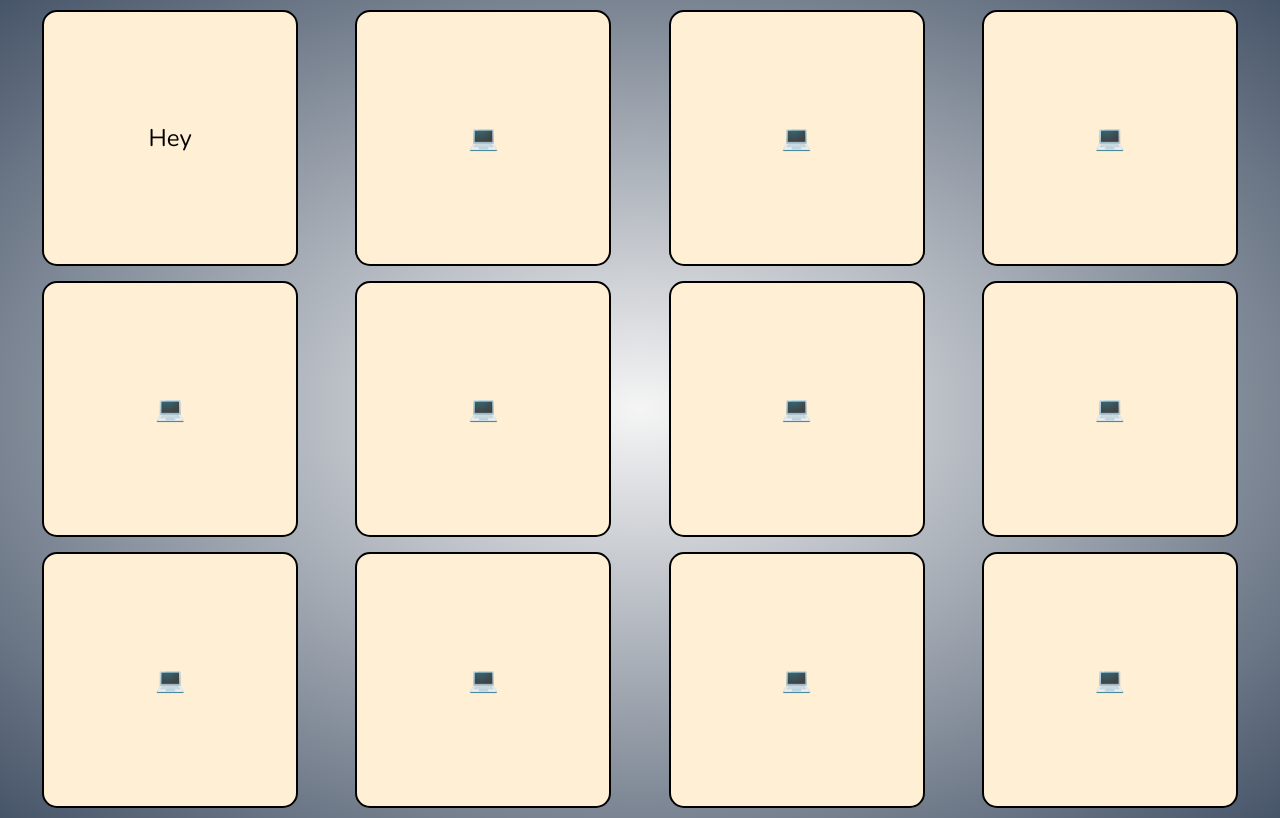
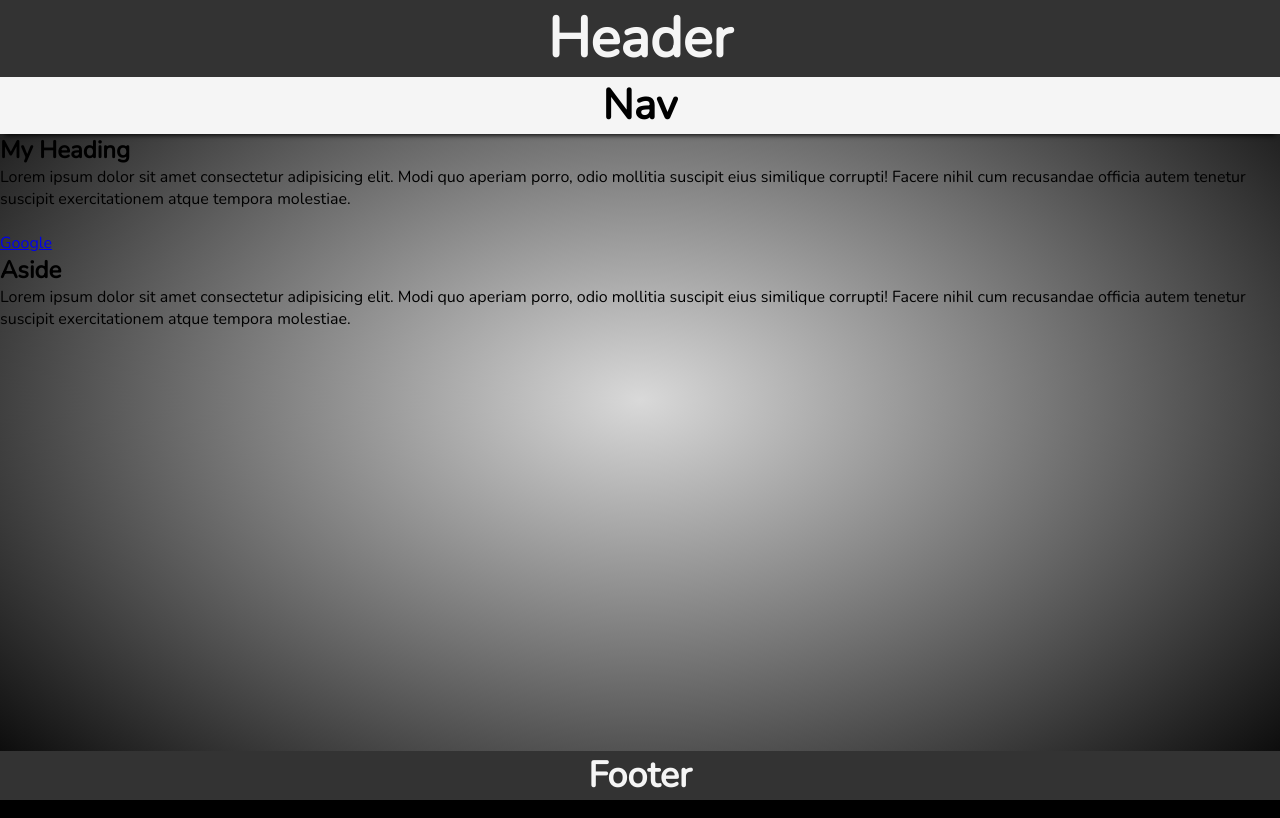
Before and after one commit to wilczkowo/tmp, a plain HTML site: page index.html in a window 1280 px wide. Drawn offline with nearby package versions, Linux system fonts and the light colour scheme.

Commit message:
praktyka z lekcji 21

```diff
--- a/index.html
+++ b/index.html
@@ -12,22 +12,44 @@
 </head>
 
 <body>
+  <header>
+    <h1>Header</h1>
+    <nav>
+      <h2>Nav</h2>
+    </nav>
+  </header>
+
   <main>
-        <div class="square">
-            <p>Hey</p>
-        </div>
-        <div class="square">💻</div>
-        <div class="square">💻</div>
-        <div class="square">💻</div>
-        <div class="square">💻</div>
-        <div class="square">💻</div>
-        <div class="square">💻</div>
-        <div class="square square--highlight">💻</div>
-        <div class="square">💻</div>
-        <div class="square">💻</div>
-        <div class="square">💻</div>
-        <div class="square">💻</div>
+    <section>
+      <h2>My Heading</h2>
+      <p class="content">Lorem ipsum dolor sit amet consectetur adipisicing elit. Modi quo aperiam porro, odio
+        mollitia suscipit eius
+        similique corrupti! Facere nihil cum recusandae officia autem tenetur suscipit exercitationem atque
+        tempora
+        molestiae.
+      </p>
+      <br>
+      <a href="https://www.google.com/">Google</a>
+    </section>
+    <aside>
+      <h2>Aside</h2>
+      <p class="content">
+        <span class="tooltip" data-tooltip="This is Latin">Lorem</span> ipsum dolor sit amet consectetur
+        adipisicing elit. Modi quo aperiam porro, odio
+        mollitia suscipit eius
+        similique corrupti! Facere nihil cum recusandae officia autem tenetur suscipit exercitationem atque
+        tempora
+        molestiae.
+      </p>
+    </aside>
+
   </main>
+
+  <footer>
+    <h2>Footer</h2>
+  </footer>
 </body>
 
 </html>
+
+</html>
--- a/style.css
+++ b/style.css
@@ -8,16 +8,18 @@
 }
 
 /* CONSTANTS */
-
 :root {
   /* FONT */
   --FF: "Nunito", sans-serif;
-  --FS: 1.5rem;
+  --FS: clamp(1.75rem, 3vh, 2.25rem);
   --FS-XL: 3rem;
+  --FS-HEADER: 1.75rem;
+  --FS-NAV: 1.5rem;
+  --FS-FOOTER: 1.5rem;
 
   /* COLOR */
   --BGCOLOR: #475569;
-  --ALT-BGCOLOR: #1E293B;
+  --ALT-BGCOLOR: #1e293b;
   --RADIAL-COLOR: whitesmoke;
   --LIGHT-COLOR: whitesmoke;
   --DARK-COLOR: #000;
@@ -27,57 +29,59 @@
   --SQUARE-SIZE: max(150px, 20vw);
 
   /* GENERAL */
-  --PADDING: 0.5rem;
+  --PADDING: 0.5em;
   --SHADOWS: 0 6px 5px -5px var(--DARK-COLOR);
   --BORDERS: 2px solid var(--DARK-COLOR);
 }
 
+@media (prefers-color-scheme: light) {
+  :root {
+    --BGCOLOR: #000;
+    --ALT-BGCOLOR: #333;
+    --RADIAL-COLOR: rgb(217, 217, 217);
+    --SQUARE-BGCOLOR: rgb(202, 174, 202);
+  }
+}
 
 body {
-  font: 1.5rem "Nunito", sans-serif;
-  min-height: 100vh;
+  font-family: var(--FF);
   background-color: var(--BGCOLOR);
   background-image: radial-gradient(var(--RADIAL-COLOR), var(--BGCOLOR));
+  min-height: 100vh;
   display: flex;
+  flex-direction: column;
 }
-
 
 main {
   flex-grow: 1;
-  display: flex;
-  justify-content: space-evenly;
-  align-items: center;
-  flex-flow: row wrap;
-  gap:min(4vw, 15px);
-  padding: 10px 0;
 }
 
-
-.square{
-  background-color: var(--SQUARE-BGCOLOR);
-  width: var(--SQUARE-SIZE);
-  height: var(--SQUARE-SIZE);
-  border: var(--BORDERS);
-  border-radius: 15px;
-  display: grid;
-  justify-content: center;
-  align-items: center;
+header,
+footer {
+  background-color: var(--ALT-BGCOLOR);
+  color: var(--LIGHT-COLOR);
 }
 
-.square--highlight {
+nav,
+footer,
+header {
+  display: grid;
+  grid-template-columns: 100%;
+  place-content: center;
+  text-align: center;
 }
 
-.square:hover{
-  /* border: red solid 2px; */
-  font-size: var(--FS-XL);
+header {
+  font-size: var(--FS-HEADER);
+}
+
+nav {
+  background-color: var(--LIGHT-COLOR);
+  color: #000;
+  /* border-bottom: var(--BORDERS); */
   box-shadow: var(--SHADOWS);
 }
 
-@media (prefers-color-scheme: dark) {
-  :root {
-    --BGCOLOR: #000;
-    --ALT-BGCOLOR: #333;
-    --RADIAL-COLOR: rgb(209, 199, 199);
-    --SQUARE-BGCOLOR: rgb(92, 79, 92);
-  }
+footer {
+  font-size: var(--FS-FOOTER);
 }
```
Lines whose indentation alone changed are shown as unchanged.
